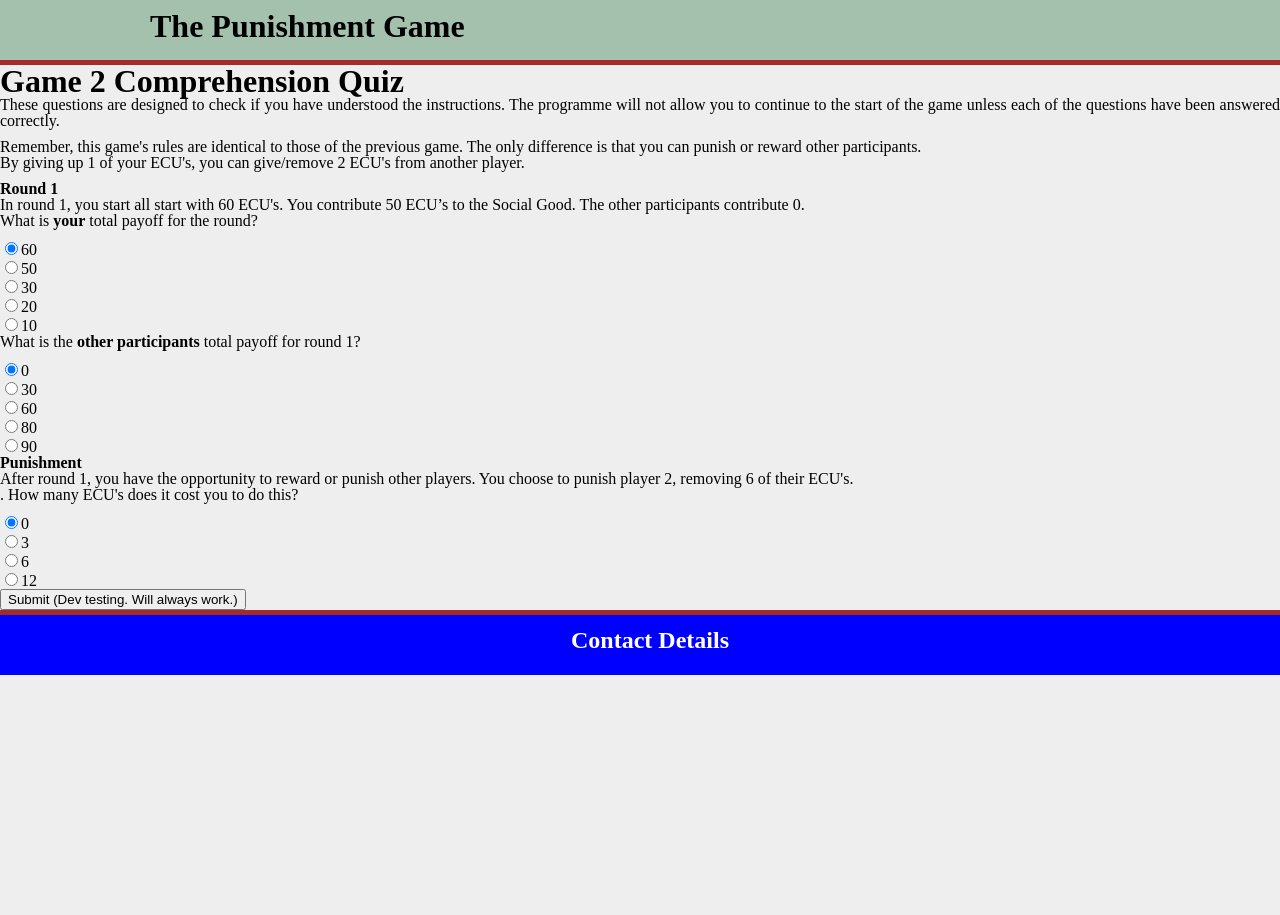
After one commit to e102/Punishment-Experiment, a PHP site: page /round_2_comprehension_quiz.php in a window 1280 px wide. The commit adds this page. Shown: the top 915 px of the page. Run offline with PHP 8.4, Linux system fonts and the light colour scheme.

Commit message:
Round 2 Instructions & Quiz

```diff
--- a/instructions.php
+++ b/instructions.php
@@ -57,7 +57,7 @@ session_start();
 
 <h1>Comprehension Quiz</h1>
 <p>These questions are designed to check if you have understood the instructions. The programme will not allow you to
-    continue to the start of the game unless of the questions have been answered correctly.</p>
+    continue to the start of the game unless each of the questions have been answered correctly.</p>
 
 <form action="" method="post">
     <h4>Round 1</h4>
--- /dev/null
+++ b/round_2_comprehension_quiz.php
@@ -0,0 +1,84 @@
+<!DOCTYPE html>
+<html>
+<?php
+include("templates/header.php");
+include("includes/connection.php");
+session_start();
+?>
+<head>
+    <title>Game 2 Comprehension Quiz</title>
+    <link rel="stylesheet" href="styles/default.css" media="all"/>
+</head>
+
+<body>
+<h1>Game 2 Comprehension Quiz</h1>
+<p>These questions are designed to check if you have understood the instructions. The programme will not allow you to
+    continue to the start of the game unless each of the questions have been answered correctly.</p>
+<p>Remember, this game's rules are identical to those of the previous game. The only difference is that you can punish
+    or reward other participants.<br> By giving up 1 of your ECU's, you can give/remove 2 ECU's from another player.</p>
+
+<form action="" method="post">
+    <h4>Round 1</h4>
+    <p> In round 1, you start all start with 60 ECU's. You contribute 50 ECU’s to the Social Good. The other
+        participants
+        contribute 0.<br>What is <b>your</b> total payoff for the round?</p>
+    <input type="radio" name="question_1" value="60" checked="checked"><label for="60">60</label><br>
+    <input type="radio" name="question_1" value="50"><label for="50">50</label><br>
+    <input type="radio" id="question_1_correct_answer" name="question_1" value="30"><label for="30">30</label><br>
+    <input type="radio" name="question_1" value="20"><label for="20">20</label><br>
+    <input type="radio" name="question_1" value="10"><label for="10">10</label><br>
+
+    <p>What is the <b>other participants</b> total payoff for round 1?</p>
+    <input type="radio" name="question_2" value="0" checked="checked"><label for="0">0</label><br>
+    <input type="radio" name="question_2" value="30"><label for="30">30</label><br>
+    <input type="radio" name="question_2" value="60"><label for="60">60</label><br>
+    <input type="radio" id="question_2_correct_answer" name="question_2" value="80"><label for="80">80</label><br>
+    <input type="radio" name="question_2" value="90"><label for="90">90</label><br>
+
+    <h4>Punishment</h4>
+    <p> After round 1, you have the opportunity to reward or punish other players. You choose to punish player 2,
+        removing 6 of their ECU's.<br>. How many ECU's does it cost you to do this?</p>
+    <input type="radio" name="question_3" value="0" checked="checked"><label for="0">0</label><br>
+    <input type="radio" id="question_3_correct_answer" name="question_3" value="3"><label for="3">3</label><br>
+    <input type="radio" name="question_3" value="6"><label for="6">6</label><br>
+    <input type="radio" name="question_2" value="12"><label for="12">12</label><br>
+
+    <button name="submit">Submit (Dev testing. Will always work.)</button>
+</form>
+<?php
+if (isset($_POST['submit'])) {
+    if (validate_answers_test() == true) {
+        $userID = $_SESSION["user_id"];
+        $sql = "UPDATE users SET passed_comprehension_quiz_round_2 = 1 WHERE user_id =$userID";
+        if (mysqli_query($con, $sql)) {
+            echo("<script>alert('You have passed the quiz')</script>");
+            echo("<script>window.open('round_2a.php', '_self')</script>");
+        }
+        else {
+            echo("<script>alert('Could not connect to server')</script>");
+            echo "Error: " . $sql . "<br>" . mysqli_error($con);
+        }
+    }
+    else {
+        echo("<script>alert('Answers incorrect. Please try again')</script>");
+    }
+}
+
+function validate_answers() {
+    $question_1_answer = htmlspecialchars($_POST['question_1']);
+    $question_2_answer = htmlspecialchars($_POST['question_2']);
+    $question_3_answer = htmlspecialchars($_POST['question_3']);
+
+    //IMPORTANT: Answer to question 4 is wrong.
+    return (($question_1_answer == 8) && ($question_2_answer == 28) && ($question_3_answer == 32));
+}
+
+//for dev use. TODO: Remove from final version
+function validate_answers_test() {
+    return true;
+}
+
+?>
+</body>
+<?php include("templates/footer.php") ?>
+</html>
```
Also changed, not shown: round_2_instructions.php (added, +30 -0 lines).
